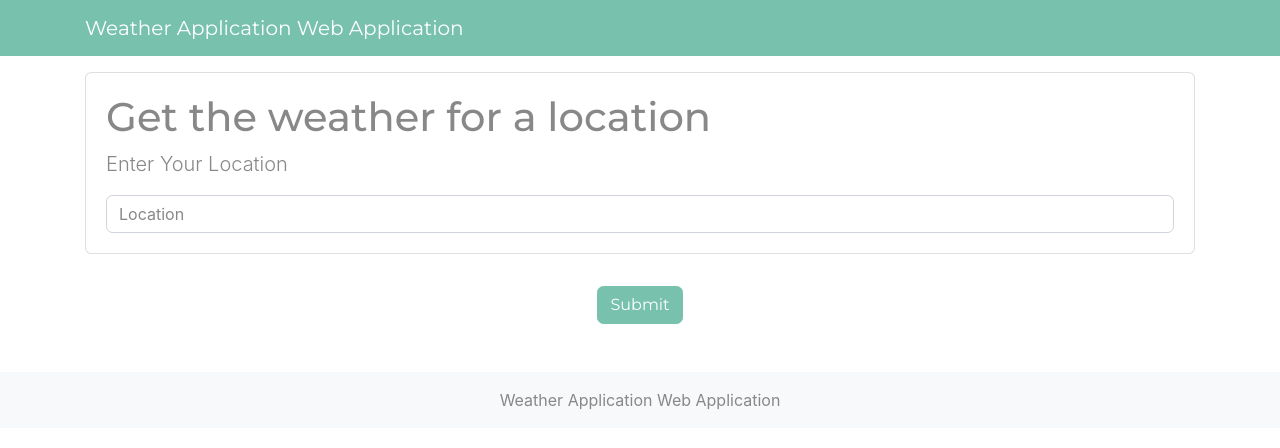
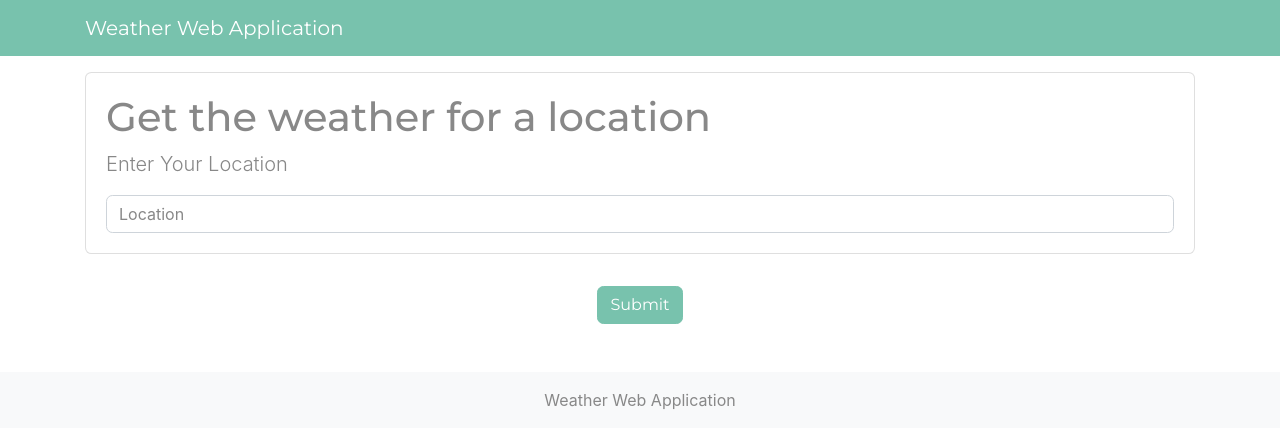
Before and after one commit to AnushriPhate/Weather-Web-Application, a plain HTML site: page index.html in a window 1280 px wide. Drawn offline with nearby package versions, Linux system fonts and the light colour scheme.

Commit message:
Update index.html

```diff
--- a/index.html
+++ b/index.html
@@ -7,13 +7,13 @@
   <head>
     <meta charset="UTF-8" />
     <meta name="viewport" content="width=device-width, initial-scale=1.0" />
-    <title>Weather Application Web Application</title>
+    <title>Weather Web Application</title>
   </head>
   <body>
     <body>
         <nav class="navbar navbar-dark bg-primary mb-3">
             <div class="container">
-                <a href="#" class="navbar-brand">Weather Application Web Application</a>
+                <a href="#" class="navbar-brand">Weather Web Application</a>
             </div>
         </nav>
         <div class="container searchContainer">
@@ -33,7 +33,7 @@
 
         </div>
         <footer class="mt-5 p-3 text-center bg-light">
-             Weather Application Web Application
+             Weather Web Application
         </footer>
   </body>
   <script src="fetch.js"></script>
```
